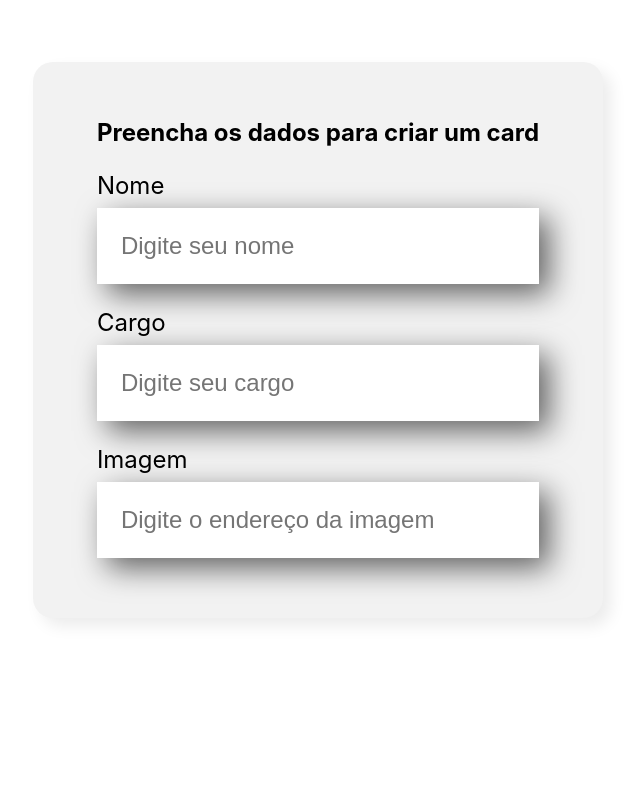
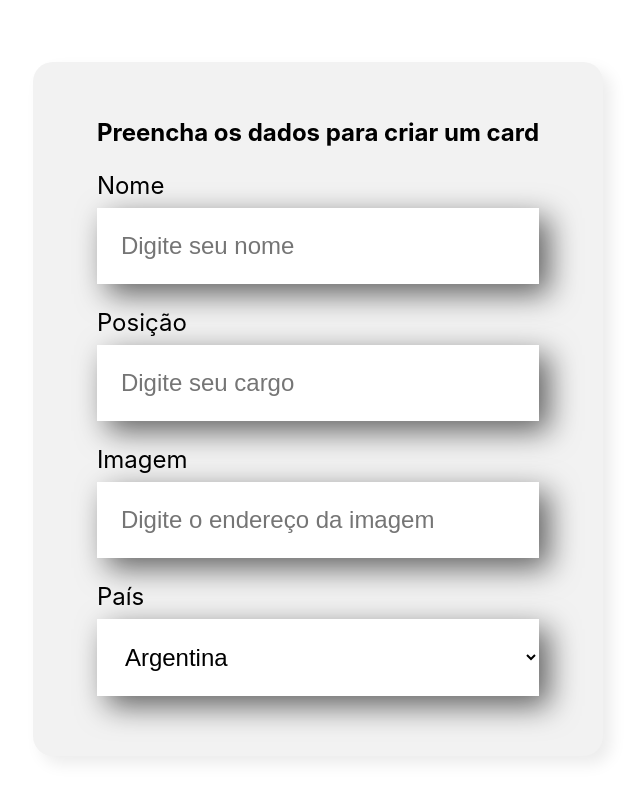
Before and after one commit to andre-franciosi/organo, a React (Create React App) app: page / in a window 1280 px wide. Shown: the part 516-1316 px from the top of the page, without its empty margins (322-962 px from the left). Before the commit the page ends 1214 px from the top, so only its background shows below. Built offline with nearby package versions, Linux system fonts and the light colour scheme.

Commit message:
Add ListaSuspensa
Adicionando lista suspensa de países
Definição de que o site vai ser uma lista de times da Copa do Mundo de 2022

```diff
--- a/src/components/Formulario/index.js
+++ b/src/components/Formulario/index.js
@@ -1,14 +1,25 @@
 import CampoTexto from "../CampoTexto"
+import ListaSuspensa from "../ListaSuspensa"
 import "./Formulario.css"
 
 function Formulario() {
+
+    const paises = [
+        'Argentina',
+        'Brasil',
+        'Bélgica',
+        'Alemanha',
+        'Inglaterra'
+    ]
+
     return (
         <section className="formulario">
             <form>
                 <h2> Preencha os dados para criar um card</h2>
                 <CampoTexto label="Nome" placeholder="Digite seu nome" />
-                <CampoTexto label="Cargo" placeholder="Digite seu cargo" />
+                <CampoTexto label="Posição" placeholder="Digite seu cargo" />
                 <CampoTexto label="Imagem" placeholder="Digite o endereço da imagem" />
+                <ListaSuspensa label = "País" itens={paises}/>
             </form>
         </section>
     )
--- /dev/null
+++ b/src/components/ListaSuspensa/ListaSuspensa.css
@@ -0,0 +1,19 @@
+.lista-suspensa{
+    margin: 24px 0;
+}
+
+.lista-suspensa label{
+    display: block;
+    margin-bottom: 8px;
+    font-size: 24px;
+}
+
+.lista-suspensa select{
+    background-color: #fff;
+    box-shadow: 10px 10px 30px rgba(0, 0, 0, 0.6);
+    width: 100%;
+    border: none;
+    font-size: 24px;
+    padding: 24px;
+    box-sizing: border-box;
+}
--- /dev/null
+++ b/src/components/ListaSuspensa/index.js
@@ -0,0 +1,15 @@
+import './ListaSuspensa.css'
+
+function ListaSuspensa(props){
+    return(
+        <div className='lista-suspensa'>
+            <label>{props.label}</label>
+            <select>
+                {props.itens.map(item => {
+                    return <option key={item}>{item}</option>})}
+            </select>
+        </div>
+    );
+}
+
+export default ListaSuspensa;
```
